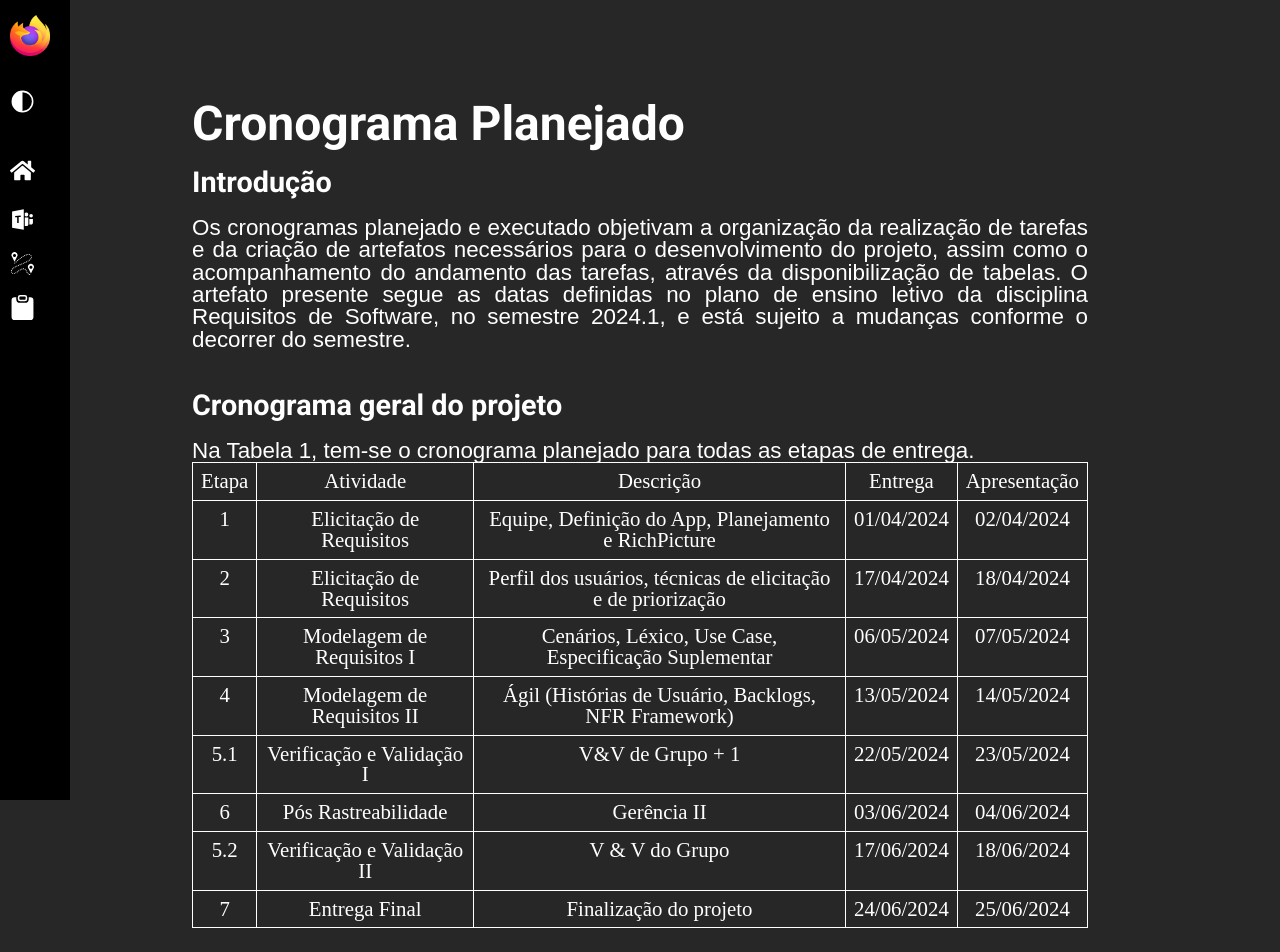
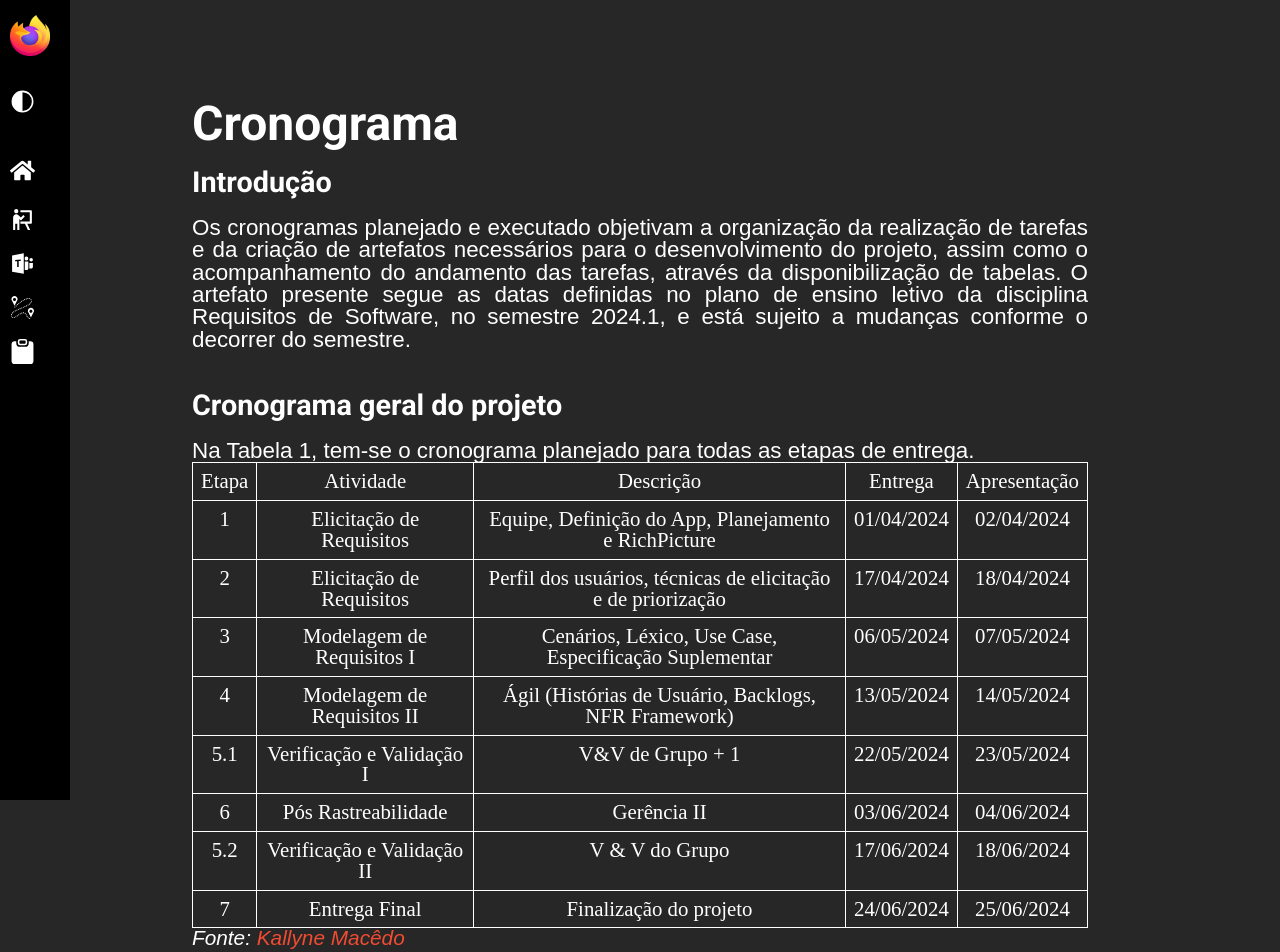
Before and after one commit to martinsglucas/Requisitos-de-Software, a React (Vite) app in the folder page/: page /2024.1-Firefox/planejamento/cronograma-planejado in a window 1280 px wide. Shown: the top 952 px of the page. Built offline with nearby package versions, Linux system fonts and the light colour scheme.

Commit message:
feat: apresentacao1

```diff
--- a/page/src/App.jsx
+++ b/page/src/App.jsx
@@ -21,6 +21,9 @@ import CronogramaPlanejado from './pages/planejamento/CronogramaPlanejado';
 
 // Atas
 import AtaDeReuniao2703 from './pages/atas/ata2703';
+
+// Apresentacoes
+import Apresentacao1 from './pages/apresentacao/apresentacao1';
 
 import NotFound from './pages/NotFound';
 import Capa from './pages/Capa';
@@ -48,6 +51,7 @@ function App() {
           <Route path="/2024.1-Firefox/planejamento/ferramentas-utilizadas" element={<FerramentasUtilizadas />} />
           <Route path="/2024.1-Firefox/planejamento/cronograma-planejado" element={<CronogramaPlanejado />} />
           <Route path="/2024.1-Firefox/atas/ata2703" element={<AtaDeReuniao2703 />} />
+          <Route path="2024.1-Firefox/apresentacao/1" element={<Apresentacao1 />} />
           <Route path="*" element={<NotFound />} />
         </Routes>
       </BrowserRouter>
--- a/page/src/components/sidebar/SideBar.jsx
+++ b/page/src/components/sidebar/SideBar.jsx
@@ -26,16 +26,16 @@ const routes = [
     name: "Inicio",
     icon: <FaHome />,
   },
-  // {
-  //   path: "/2024.1-Firefox/apresentacao",
-  //   name: "Apresentações ▾",
-  //   icon: <RiPresentationFill />,
-  //   subRoutes: [
-  //     {
-  //       path: "/2024.1-Firefox/apresentacao/1",
-  //       name: "Apresentação 1 ",
-  //       icon: <TbHexagonNumber1 />,
-  //     },
+  {
+    path: "/2024.1-Firefox/apresentacao",
+    name: "Apresentações ▾",
+    icon: <RiPresentationFill />,
+    subRoutes: [
+      {
+        path: "/2024.1-Firefox/apresentacao/1",
+        name: "Apresentação 1 ",
+        icon: <TbHexagonNumber1 />,
+      },
   //     // {
   //     //   path: "/2024.1-Firefox/apresentacao/2",
   //     //   name: "Apresentação 2",
@@ -46,8 +46,8 @@ const routes = [
   //     //   name: "Apresentação 3",
   //     //   icon: <TbHexagonNumber3 />,
   //     // },
-  //   ],
-  // },
+    ],
+  },
   {
     path: "/2024.1-Firefox/atas",
     name: "Atas ▾",
--- /dev/null
+++ b/page/src/pages/apresentacao/apresentacao1.jsx
@@ -0,0 +1,64 @@
+import React from 'react';
+import SideBar from '../../components/sidebar/SideBar';
+import { ThemeContext } from '../../context/themeContext';
+import { Container, Texto, Titulo, H1, P, A, TR, TD, Table, Section} from '../../assets/styles/General';
+
+export default function Apresentacao1(){
+    const { theme } = React.useContext(ThemeContext);
+  return (
+    <Container theme={theme}>
+      <SideBar />
+      <Texto theme={theme}>
+        <Titulo theme={theme}>Apresentação 1 - 01.04.2023</Titulo>
+
+        <Section>
+          <H1 theme={theme}>Introdução</H1>
+          <P theme={theme}>O propósito desta página é hospedar a apresentação da Primeira Entrega em formato de vídeo. Caso não seja viável assistir ao vídeo diretamente nesta página, por favor, clique no link correspondente para acessá-lo.</P>
+        </Section>
+
+        <Section>
+          <H1 theme={theme}>Vídeo da Apresentação</H1>
+          <div align="center">
+            <P  theme={theme} style={{textAlign: 'center'}}><A href="https://youtu.be/7r3p0htB4_w" target="blanket"><b>Vídeo 1:</b> Requisitos - Apresentação 1</A></P>
+            <iframe width="560" height="315" src="https://www.youtube.com/embed/Izkc9Wx-Y24?si=rtgnsy7Hu4IfNc0P" title="YouTube video player" frameborder="0" allow="accelerometer; autoplay; clipboard-write; encrypted-media; gyroscope; picture-in-picture; web-share" referrerpolicy="strict-origin-when-cross-origin" allowfullscreen></iframe>
+            <P  theme={theme} style={{textAlign: 'center', fontSize: '3'}}><b>Fonte:</b> <A href="https://github.com/kalipassos">Kallyne Macedo</A>, 2024</P>
+          </div>
+        </Section>
+
+        <Section>
+          <H1 theme={theme}>Histórico de Versão</H1>
+          <Table theme={theme}>
+            <TR theme={theme}>
+              <TD theme={theme}>Versão</TD>
+              <TD theme={theme}>Data</TD>
+              <TD theme={theme}>Descrição</TD>
+              <TD theme={theme}>Autor</TD>
+              <TD theme={theme}>Revisor</TD>
+            </TR>
+            <TR theme={theme}>
+              <TD theme={theme}>1.0</TD>
+              <TD theme={theme}>01/04/2024</TD>
+              <TD theme={theme}>Criação do documento</TD>
+              <TD theme={theme}><A href="https://github.com/kauaneiras">Kauan T. Eiras</A></TD>
+              <TD theme={theme}><A href='https://github.com/kalipassos'>Kallyne Macedo</A></TD>
+            </TR>
+            <TR theme={theme}>
+              <TD theme={theme}>1.1</TD>
+              <TD theme={theme}>01/04/2024</TD>
+              <TD theme={theme}>Adição do link da 1ª Apresentação</TD>
+              <TD theme={theme}><A href='https://github.com/kauaneiras'>Kauan T. Eiras</A></TD>
+              <TD theme={theme}><A href='https://github.com/kalipassos'>Kallyne Macedo</A></TD>
+            </TR>
+            <TR theme={theme}>
+              <TD theme={theme}>1.1</TD>
+              <TD theme={theme}>01/04/2024</TD>
+              <TD theme={theme}>Adição e formatação no gitpages</TD>
+              <TD theme={theme}><A href='https://github.com/kauaneiras'>Kauan T. Eiras</A></TD>
+              <TD theme={theme}><A href='https://github.com/kalipassos'>Kallyne Macedo</A></TD>
+            </TR>
+          </Table>
+        </Section>
+      </Texto>
+    </Container>
+  );
+}
--- a/page/src/pages/planejamento/CronogramaPlanejado.jsx
+++ b/page/src/pages/planejamento/CronogramaPlanejado.jsx
@@ -1,5 +1,4 @@
 import React from 'react';
-import styled from 'styled-components';
 import SideBar from '../../components/sidebar/SideBar';
 import { ThemeContext } from '../../context/themeContext';
 
@@ -13,7 +12,7 @@ export default function CronogramaPlanejado() {
     <Container theme={theme}>
       <SideBar />
       <Texto>
-        <Titulo theme={theme}>Cronograma Planejado</Titulo>
+        <Titulo theme={theme}>Cronograma</Titulo>
         <Section>
           <H1 theme={theme}>Introdução</H1>
           <P theme={theme}>Os cronogramas planejado e executado objetivam a organização da realização de tarefas e da criação de artefatos necessários para o desenvolvimento do projeto, assim como o acompanhamento do andamento das tarefas, através da disponibilização de tabelas. O artefato presente segue as datas definidas no plano de ensino letivo da disciplina Requisitos de Software, no semestre 2024.1, e está sujeito a mudanças conforme o decorrer do semestre.</P>
@@ -86,10 +85,12 @@ export default function CronogramaPlanejado() {
               <TD theme={theme}>25/06/2024</TD>
             </TR>
           </Table>
+          <Legenda theme={theme}>Fonte: <A href='https://github.com/kalipassos'>Kallyne Macêdo</A></Legenda>
+
         </Section>
         <Section>
           <H1 theme={theme}>Cronograma planejado entrega 1</H1>
-          <P theme={theme}>Na Tabela 2, tem-se o cronograma planejado para a primeira etapa de entrega.</P>
+          <P theme={theme}>Tabela 2 - Planejamento do cronograma etapa 1 - Planejamento do Projeto e RichPicture</P>
           <Table>
             <TR theme={theme}>
               <TD theme={theme}>Atividade</TD>
@@ -188,6 +189,7 @@ export default function CronogramaPlanejado() {
               <TD theme={theme}>01/04/2024</TD>
             </TR>
           </Table>
+          <Legenda theme={theme}>Fonte: <A href='https://github.com/kalipassos'>Kallyne Macêdo</A>, <A href='https://github.com/DaviPierre'>Davi Pierre</A></Legenda>
         </Section>
         <Section>
           <H1 theme={theme}>Cronograma executado entrega 1</H1>
@@ -282,10 +284,11 @@ export default function CronogramaPlanejado() {
               <TD theme={theme}>01/04/2024</TD>
             </TR>
           </Table>
+          <Legenda theme={theme}>Fonte: <A href='https://github.com/DaviPierre'>Davi Pierre</A></Legenda>
         </Section>
         <Section>
           <H1 theme={theme}>Cronograma planejado entrega 2</H1>
-          <P theme={theme}>Na Tabela 4, tem-se o cronograma planejado para a segunda etapa de entrega.</P>
+          <P theme={theme}>Tabela 4 - Planejamento da etapa 2 - Elicitação de Requisitos</P>
           <Table>
             <TR theme={theme}>
               <TD theme={theme}>Atividade</TD>
@@ -360,10 +363,11 @@ export default function CronogramaPlanejado() {
               <TD theme={theme}>13/04/2024</TD>
             </TR>
           </Table>
+          <Legenda theme={theme}>Fonte: <A href='https://github.com/DaviPierre'>Davi Pierre</A></Legenda>
         </Section>
         <Section>
           <H1 theme={theme}>Cronograma planejado entrega 3</H1>
-          <P theme={theme}>Na Tabela 5, tem-se o cronograma planejado para a terceira etapa de entrega.</P>
+          <P theme={theme}>Tabela 5 - Planejamento da etapa 3 - Modelagem de Requisitos I</P>
           <Table>
             <TR theme={theme}>
               <TD theme={theme}>Atividade</TD>
@@ -430,10 +434,11 @@ export default function CronogramaPlanejado() {
               <TD theme={theme}>06/05/2024 - 06/05/2024</TD>
             </TR>
           </Table>
+          <Legenda theme={theme}>Fonte: <A href='https://github.com/Leonardo0o'>Leonardo Aguiar</A></Legenda>
         </Section>
         <Section>
           <H1 theme={theme}>Cronograma planejado entrega 4</H1>
-          <P theme={theme}>Na Tabela 6, tem-se o cronograma planejado para a quarta etapa de entrega.</P>
+          <P theme={theme}>Tabela 6 - Planejamento da etapa 4 - Modelagem de Requisitos II </P>
           <Table>
             <TR theme={theme}>
               <TD theme={theme}>Atividade</TD>
@@ -492,9 +497,10 @@ export default function CronogramaPlanejado() {
               <TD theme={theme}>13/05/2024 - 13/05/2024</TD>
             </TR>
           </Table>
+          <Legenda theme={theme}>Fonte: <A href='https://github.com/kalipassos'>Kallyne Macêdo</A>, <A href='https://github.com/Leonardo0o'>Leonardo Aguiar</A></Legenda>
         </Section>
         <Section>
-          <H1 theme={theme}>Cronograma planejado entrega 5.2</H1>
+          <H1 theme={theme}>Cronograma planejado entrega 5.1</H1>
           <P theme={theme}>Na Tabela 8, tem-se o cronograma planejado para a quinta etapa de entrega.</P>
           <Table>
             <TR theme={theme}>
@@ -546,10 +552,12 @@ export default function CronogramaPlanejado() {
               <TD theme={theme}>25/05/2024 - 25/05/2024</TD>
             </TR>
           </Table>
+          <Legenda theme={theme}>Fonte: <A href='https://github.com/Leonardo0o'>Leonardo Aguiar</A></Legenda>
         </Section>
+
         <Section>
           <H1 theme={theme}>Cronograma planejado entrega 6</H1>
-          <P theme={theme}>Na Tabela 9, tem-se o cronograma planejado para a sexta etapa de entrega.</P>
+          <P theme={theme}> Tabela 8 - Planejamento da etapa 6  - Pós Rastreabilidade</P>
           <Table>
             <TR theme={theme}>
               <TD theme={theme}>Atividade</TD>
@@ -560,16 +568,16 @@ export default function CronogramaPlanejado() {
               <TD theme={theme}>Periodo de Revisão</TD>
             </TR>
             <TR theme={theme}>
-              <TD theme={theme}>Correções pós entrega 5.2</TD>
-              <TD theme={theme}>26/05/2024</TD>
-              <TD theme={theme}>27/05/2024</TD>
+              <TD theme={theme}>Correções pós entrega 5.1</TD>
+              <TD theme={theme}>23/05/2024</TD>
+              <TD theme={theme}>25/05/2024</TD>
               <TD theme={theme}>Kallyne, Leonardo, Guilherme, Kauan, Lucas, Davi</TD>
               <TD theme={theme}>Kallyne, Leonardo, Guilherme, Kauan, Lucas, Davi</TD>
               <TD theme={theme}>29/05/2024 - 02/06/2024</TD>
             </TR>
             <TR theme={theme}>
               <TD theme={theme}>Pós-Rastreabilidade - Gerência</TD>
-              <TD theme={theme}>26/05/2024</TD>
+              <TD theme={theme}>23/05/2024</TD>
               <TD theme={theme}>29/05/2024</TD>
               <TD theme={theme}>Kallyne, Leonardo, Guilherme, Kauan, Lucas, Davi</TD>
               <TD theme={theme}>Kallyne, Leonardo, Guilherme, Kauan, Lucas, Davi</TD>
@@ -579,7 +587,7 @@ export default function CronogramaPlanejado() {
               <TD theme={theme}>Realizar a ata das reuniões</TD>
               <TD theme={theme}>29/05/2024</TD>
               <TD theme={theme}>02/06/2024</TD>
-              <TD theme={theme}>Kauan</TD>
+              <TD theme={theme}>Kauan </TD>
               <TD theme={theme}>Guilherme</TD>
               <TD theme={theme}>29/05/2024 - 02/06/2024</TD>
             </TR>
@@ -592,56 +600,60 @@ export default function CronogramaPlanejado() {
               <TD theme={theme}>03/06/2024 - 03/06/2024</TD>
             </TR>
           </Table>
+          <Legenda theme={theme}>Fonte: <A href='https://github.com/Leonardo0o'>Leonardo Aguiar</A></Legenda>
         </Section>
-        <Section>
-          <H1 theme={theme}>Cronograma planejado entrega 7</H1>
-          <P theme={theme}>Na Tabela 10, tem-se o cronograma planejado para a sétima etapa de entrega.</P>
-          <Table>
-            <TR theme={theme}>
-              <TD theme={theme}>Atividade</TD>
-              <TD theme={theme}>Início</TD>
-              <TD theme={theme}>Fim</TD>
-              <TD theme={theme}>Responsáveis</TD>
-              <TD theme={theme}>Revisores</TD>
-              <TD theme={theme}>Data de Revisão</TD>
-            </TR>
-            <TR theme={theme}>
-              <TD theme={theme}>Correções pós entrega 6</TD>
-              <TD theme={theme}>07/06/2024</TD>
-              <TD theme={theme}>09/06/2024</TD>
-              <TD theme={theme}>Kallyne, Leonardo, Guilherme, Kauan, Lucas, Davi</TD>
-              <TD theme={theme}>Kallyne, Leonardo, Guilherme, Kauan, Lucas, Davi</TD>
-              <TD theme={theme}>13/06/2024</TD>
-            </TR>
-            <TR theme={theme}>
-              <TD theme={theme}>Análise de Requisitos: Verificação dos Artefatos</TD>
-              <TD theme={theme}>09/06/2024</TD>
-              <TD theme={theme}>13/06/2024</TD>
-              <TD theme={theme}>Guilherme, Lucas, Kauan</TD>
-              <TD theme={theme}>Kallyne, Leonardo, Davi</TD>
-              <TD theme={theme}>13/06/2024</TD>
-            </TR>
-            <TR theme={theme}>
-              <TD theme={theme}>Análise de Requisitos: Validação</TD>
-              <TD theme={theme}>09/06/2024</TD>
-              <TD theme={theme}>13/06/2024</TD>
-              <TD theme={theme}>Leonardo, Davi, Kallyne</TD>
-              <TD theme={theme}>Guilherme, Kauan, Lucas</TD>
-              <TD theme={theme}>13/06/2024</TD>
-            </TR>
-            <TR theme={theme}>
-              <TD theme={theme}>Ajustes finais da entrega 5.2</TD>
-              <TD theme={theme}>12/06/2024</TD>
-              <TD theme={theme}>16/06/2024</TD>
-              <TD theme={theme}>Kallyne, Leonardo, Guilherme, Kauan, Lucas, Davi</TD>
-              <TD theme={theme}>Kallyne, Leonardo, Guilherme, Kauan, Lucas, Davi</TD>
-              <TD theme={theme}>13/06/2024</TD>
-            </TR>
-          </Table>
-        </Section>
+
+      <Section>
+        <H1 theme={theme}>Cronograma planejado entrega 5.2</H1>
+        <P theme={theme}>Tabela 9 - Planejamento da etapa 5.2  - Pós Rastreabilidade</P>
+        <Table>
+          <TR theme={theme}>
+            <TD theme={theme}>Atividade</TD>
+            <TD theme={theme}>Início</TD>
+            <TD theme={theme}>Fim</TD>
+            <TD theme={theme}>Responsáveis</TD>
+            <TD theme={theme}>Revisores</TD>
+            <TD theme={theme}>Periodo de Revisão</TD>
+          </TR>
+          <TR theme={theme}>
+            <TD theme={theme}>Correções pós entrega 6</TD>
+            <TD theme={theme}>04/06/2024</TD>
+            <TD theme={theme}>06/06/2024</TD>
+            <TD theme={theme}>Kallyne, Leonardo, Guilherme, Kauan, Lucas, Davi</TD>
+            <TD theme={theme}>Kallyne, Leonardo, Guilherme, Kauan, Lucas, Davi</TD>
+            <TD theme={theme}>06/06/2024 - 16/06/2024</TD>
+          </TR>
+          <TR theme={theme}>
+            <TD theme={theme}>Análise de Requisitos: Verificação dos Artefatos</TD>
+            <TD theme={theme}>06/06/2024</TD>
+            <TD theme={theme}>13/06/2024</TD>
+            <TD theme={theme}>Guilherme, Lucas, Kauan</TD>
+            <TD theme={theme}>Kallyne, Leonardo, Davi</TD>
+            <TD theme={theme}>13/06/2024 - 16/06/2024</TD>
+          </TR>
+          <TR theme={theme}>
+            <TD theme={theme}>Análise de Requisitos: Validação</TD>
+            <TD theme={theme}>06/06/2024</TD>
+            <TD theme={theme}>13/06/2024</TD>
+            <TD theme={theme}>Leonardo, Davi, Kali</TD>
+            <TD theme={theme}>Guilherme, Kauan, Lucas</TD>
+            <TD theme={theme}>13/06/2024 - 16/06/2024</TD>
+          </TR>
+          <TR theme={theme}>
+            <TD theme={theme}>Ajustes finais da entrega 5.2</TD>
+            <TD theme={theme}>12/06/2024</TD>
+            <TD theme={theme}>16/06/2024</TD>
+            <TD theme={theme}>Kallyne, Leonardo, Guilherme, Kauan, Lucas, Davi</TD>
+            <TD theme={theme}>Kallyne, Leonardo, Guilherme, Kauan, Lucas, Davi</TD>
+            <TD theme={theme}>16/06/2024</TD>
+          </TR>
+        </Table>
+        <Legenda theme={theme}>Fonte: <A href='https://github.com/Leonardo0o'>Leonardo Aguiar</A></Legenda>
+      </Section>
+
         <Section>
           <H1 theme={theme}>Cronograma planejado Entrega Final</H1>
-          <P theme={theme}>Na Tabela 11, tem-se o cronograma planejado para a etapa de Entrega Final.</P>
+          <P theme={theme}>Tabela 10 - Planejamento da etapa de Entrega Final  - Verificação e Validação de Artefatos</P>
           <Table>
             <TR theme={theme}>
               <TD theme={theme}>Atividade</TD>
@@ -652,39 +664,17 @@ export default function CronogramaPlanejado() {
               <TD theme={theme}>Periodo de Revisão</TD>
             </TR>
             <TR theme={theme}>
-              <TD theme={theme}>Correções pós entrega 7</TD>
-              <TD theme={theme}>14/06/2024</TD>
-              <TD theme={theme}>16/06/2024</TD>
+              <TD theme={theme}>Finalização de artefatos</TD>
+              <TD theme={theme}>18/06/2024</TD>
+              <TD theme={theme}>23/06/2024</TD>
               <TD theme={theme}>Kallyne, Leonardo, Guilherme, Kauan, Lucas, Davi</TD>
               <TD theme={theme}>Kallyne, Leonardo, Guilherme, Kauan, Lucas, Davi</TD>
-              <TD theme={theme}>19/06/2024</TD>
-            </TR>
-            <TR theme={theme}>
-              <TD theme={theme}>Pós-Rastreabilidade - Gerência</TD>
-              <TD theme={theme}>14/06/2024</TD>
-              <TD theme={theme}>19/06/2024</TD>
-              <TD theme={theme}>Kallyne, Leonardo, Guilherme, Kauan, Lucas, Davi</TD>
-              <TD theme={theme}>Kallyne, Leonardo, Guilherme, Kauan, Lucas, Davi</TD>
-              <TD theme={theme}>19/06/2024</TD>
-            </TR>
-            <TR theme={theme}>
-              <TD theme={theme}>Realizar a ata das reuniões</TD>
-              <TD theme={theme}>19/06/2024</TD>
-              <TD theme={theme}>21/06/2024</TD>
-              <TD theme={theme}>Kauan</TD>
-              <TD theme={theme}>Guilherme</TD>
-              <TD theme={theme}>19/06/2024</TD>
-            </TR>
-            <TR theme={theme}>
-              <TD theme={theme}>Gravar a apresentação</TD>
-              <TD theme={theme}>22/06/2024</TD>
-              <TD theme={theme}>22/06/2024</TD>
-              <TD theme={theme}>Kallyne, Leonardo, Guilherme, Kauan, Lucas, Davi</TD>
-              <TD theme={theme}>Kallyne, Leonardo, Guilherme, Kauan, Lucas, Davi</TD>
-              <TD theme={theme}>22/06/2024</TD>
+              <TD theme={theme}>23/06/2024</TD>
             </TR>
           </Table>
+          <Legenda theme={theme}>Fonte: <A href='https://github.com/Leonardo0o'>Leonardo Aguiar</A></Legenda>
         </Section>
+
         <Section>
           <H1 theme={theme}>Histórico de versões</H1>
           <Table>
@@ -702,9 +692,23 @@ export default function CronogramaPlanejado() {
               <TD theme={theme}>Davi Pierre, Kallyne Macêdo e Leonardo Aguiar</TD>
               <TD theme={theme}>Lucas Martins</TD>
             </TR>
+            <TR theme={theme}>
+              <TD theme={theme}>1.1</TD>
+              <TD theme={theme}>01/04/2024</TD>
+              <TD theme={theme}>Correções de data</TD>
+              <TD theme={theme}>Davi Pierre</TD>
+              <TD theme={theme}>Kallyne Macêdo</TD>
+            </TR>
+            <TR theme={theme}>
+              <TD theme={theme}>1.1</TD>
+              <TD theme={theme}>01/04/2024</TD>
+              <TD theme={theme}>Formatação e Atualização do GitPages</TD>
+              <TD theme={theme}>Kauan T. Eiras</TD>
+              <TD theme={theme}>Kallyne Macêdo</TD>
+            </TR>
           </Table>
         </Section>
-        </Texto>
+      </Texto>
     </Container>
   )
 };
```
